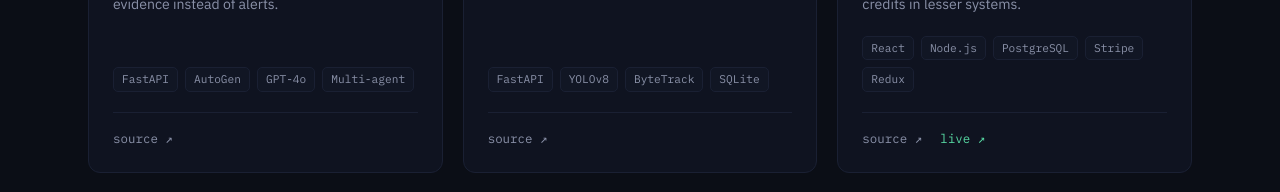
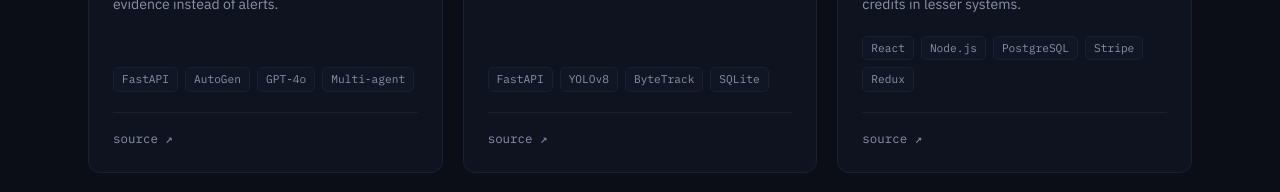
Before and after one commit to notsotypicaldeveloper/NotsotypicalDeveloper.github.io, a React (Vite) app: page / in a window 1280 px wide. Shown: the part 2860-3052 px from the top of the page. Built offline with nearby package versions, Linux system fonts and the light colour scheme.

Commit message:
Remove non-functional live link from LeadsOnBlink project

```diff
--- a/src/data/constants.ts
+++ b/src/data/constants.ts
@@ -239,7 +239,6 @@ export const projects = [
     tags: ["React", "Node.js", "PostgreSQL", "Stripe", "Redux"],
     category: "web",
     github: "https://github.com/notsotypicaldeveloper/LeadsOnBlink",
-    webapp: "https://leads-on-blink.vercel.app/",
   },
   {
     id: 3,
```
